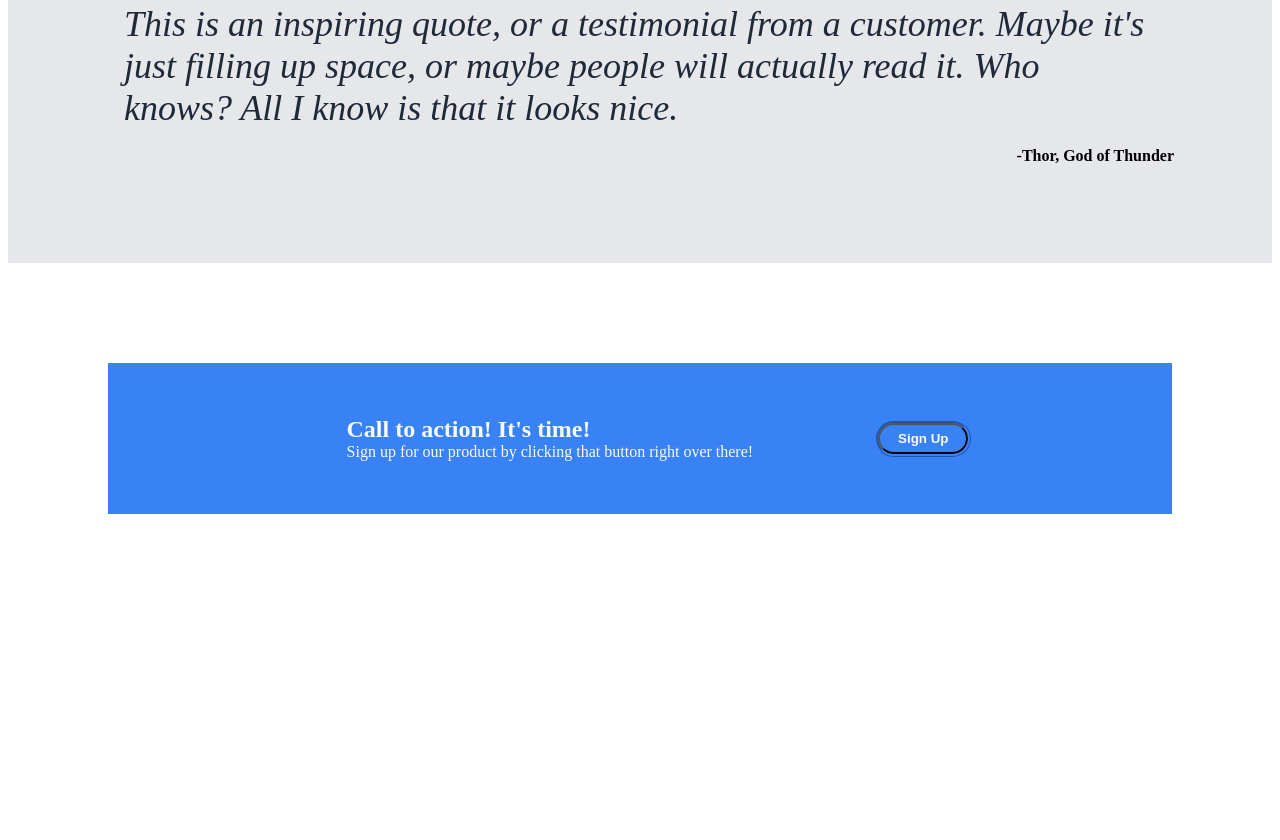
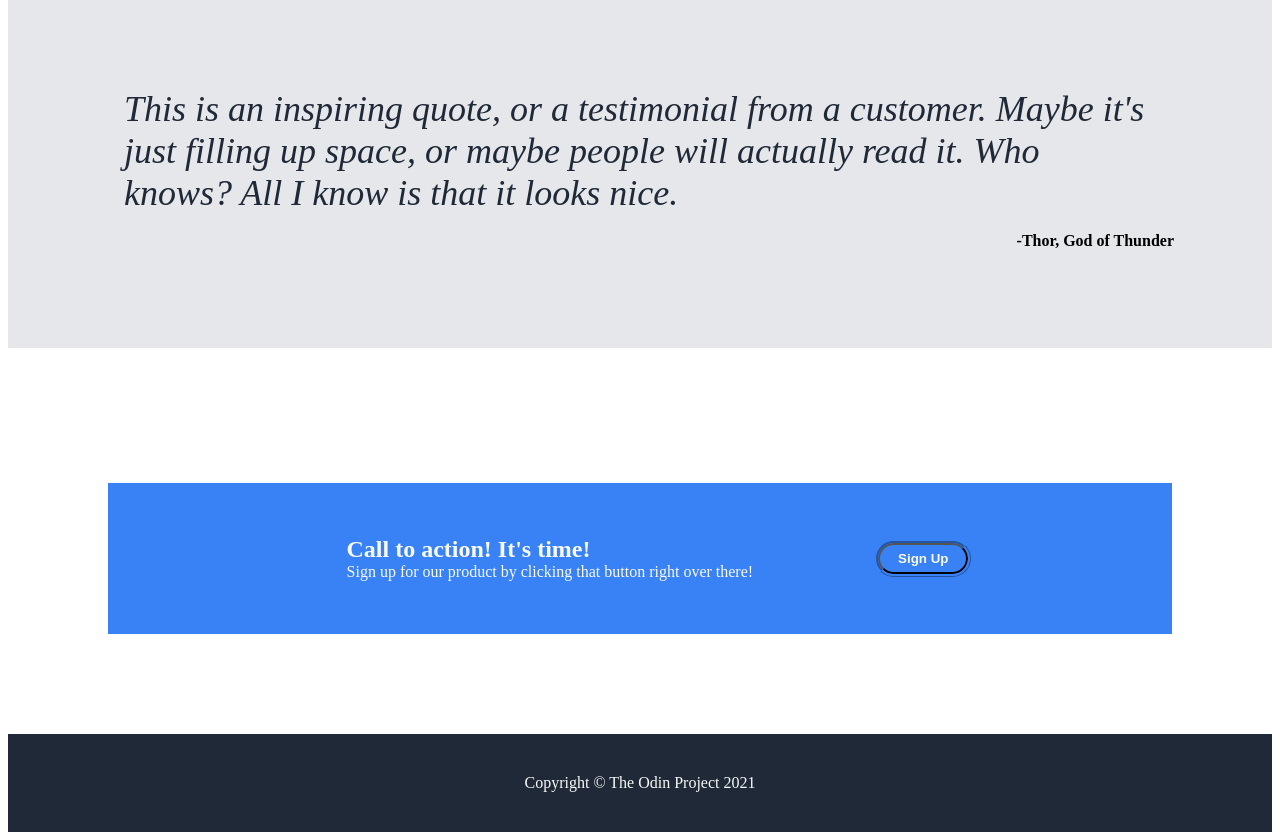
Before and after one commit to tnuiriankh/landingpagetest, a plain HTML site: page index.html in a window 1280 px wide. Shown: the part 882-1722 px from the top of the page. Before the commit the page ends 1496 px from the top, so only its background shows below. Drawn offline with Linux system fonts and the light colour scheme.

Commit message:
Add footer w/formatting. Test page completed

```diff
--- a/index.html
+++ b/index.html
@@ -6,7 +6,8 @@
         <link rel="stylesheet" href="style.css">
         <title> Stick The Landing</title>
     </head>
-    <body>
+    <body class="site">
+
 <!-- header + first section of page -->
 
             <div class="topsection">
@@ -55,7 +56,7 @@
 </div>
 
 
-<!-- call to action-->
+<!-- call to action -->
 
 <div class="cally">
     <div class="wrapt">
@@ -65,6 +66,9 @@
 <button class="second">Sign Up</button>
 </div>
 
+<!-- footer -->
+
+<footer class="bottom">Copyright © The Odin Project 2021 </footer>
 
     </body>
 
--- a/style.css
+++ b/style.css
@@ -65,6 +65,7 @@ a {
     padding: 16px;
     padding-top: 28px;
     width: 400px;
+    margin-bottom: 55px;
 
 }
 
@@ -82,6 +83,7 @@ a {
     display: flex;
     padding: 100px;
     margin: 28px;
+    margin-bottom: 55px;
 
 }
 
@@ -192,3 +194,19 @@ a {
     padding-right: 18px;
     margin-left: 90px;
 }
+
+.site {
+    display: flex;
+    min-height: 100vh;
+    flex-direction: column;
+}
+
+.bottom {
+    display: flex;
+    flex: 1;
+    background-color: #1F2937;
+    color: #F9FaF8;
+    justify-content: center;
+    align-items: center;
+    padding: 40px 0px 40px 0px;
+}
```
